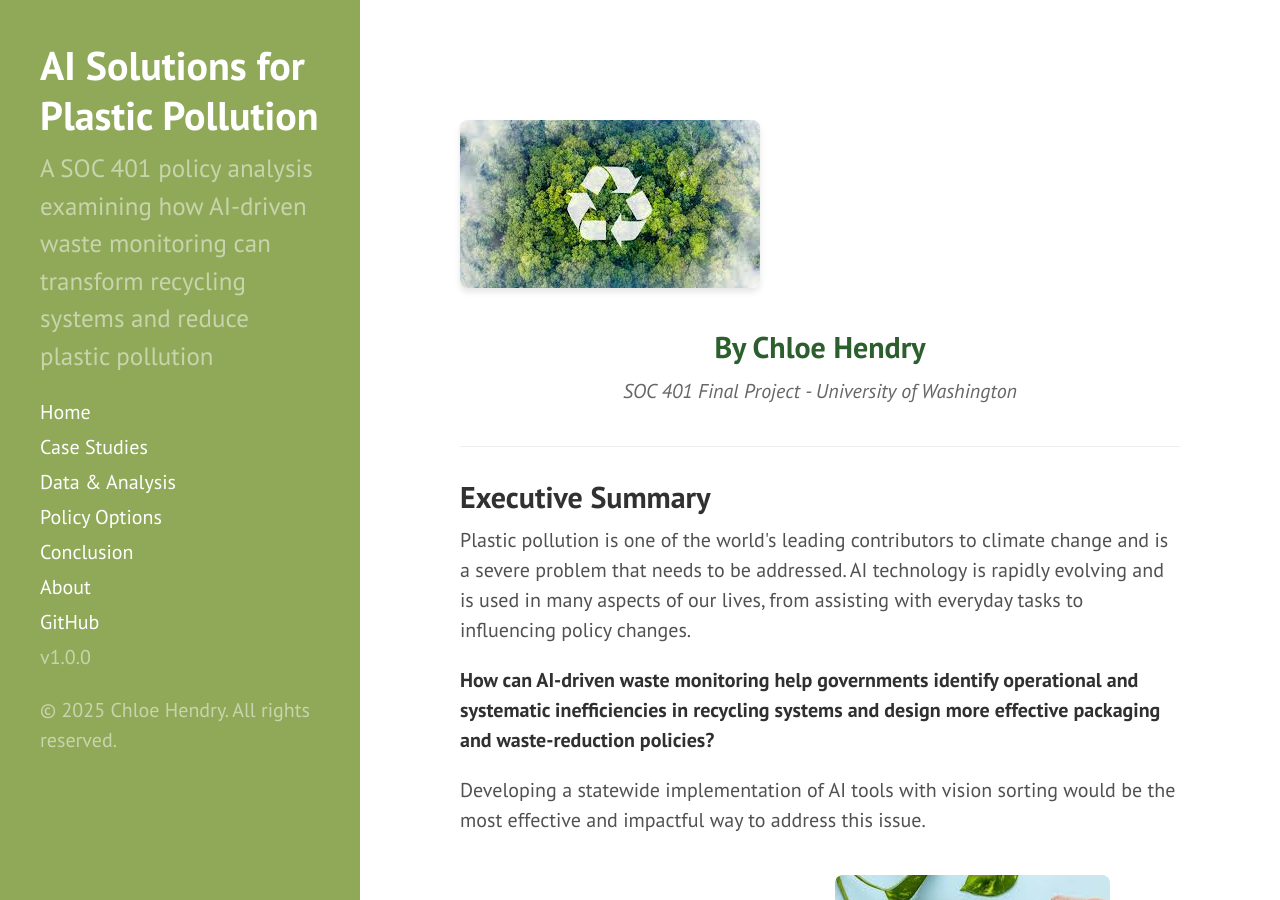
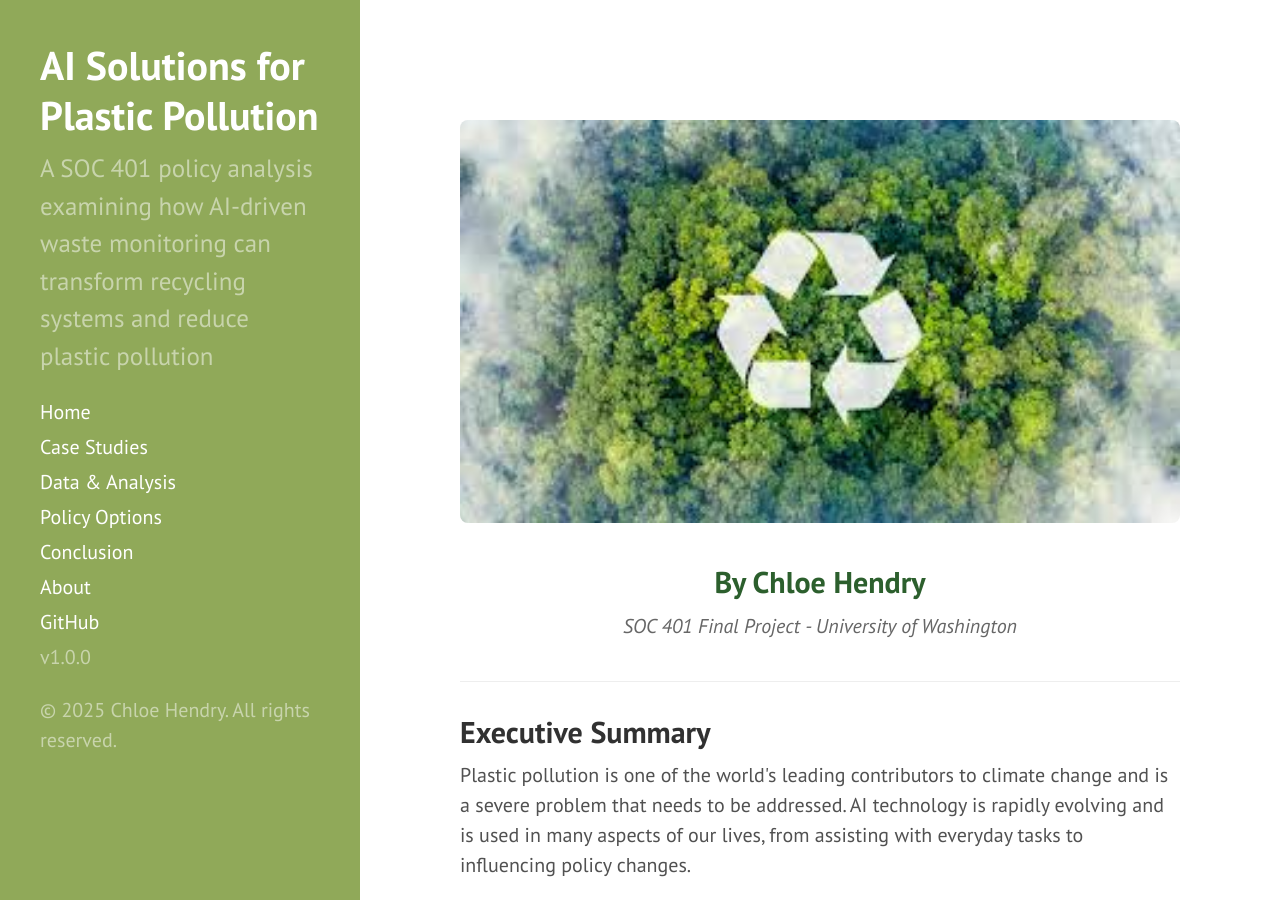
Before and after one commit to chendry6-blip/SOC401Website, a Jekyll site: the page built from index.md, in a window 1280 px wide and 900 px high. Built offline with Jekyll 4.4.1, drawn with Linux system fonts in a browser that asks for light colours.

Commit message:
Update index.md

```diff
--- a/index.md
+++ b/index.md
@@ -5,7 +5,10 @@ title: Home
 
 <div class="post">
   <div style="text-align: center; margin: 2rem 0;">
-    <img src="{{ site.baseurl }}assets/plastic-ai.jpg" alt="AI Solutions for Plastic Pollution" style="max-width: 100%; height: auto; border-radius: 8px; box-shadow: 0 4px 6px rgba(0,0,0,0.1);">
+    <img
+  src="{{ site.baseurl }}/assets/plastic-ai.jpg"
+  alt="AI Solutions for Plastic Pollution"
+  style="display:block; margin:2rem auto; max-width:800px; width:100%; border-radius:8px;">
   </div>
 
   <div style="text-align: center; margin: 2rem 0;">
@@ -31,8 +34,6 @@ title: Home
       <img src="{{ site.baseurl }}assets/plastic-footprint.jpg" alt="Reduce Plastic Footprint" style="max-width: 100%; border-radius: 8px;">
     </div>
     <div style="text-align: center;">
-      <img src="{{ site.baseurl }}assets/recycling-earth.jpg" alt="Recycling for Earth" style="max-width: 100%; border-radius: 8px;">
-    </div>
   </div>
 
   <hr>
```
